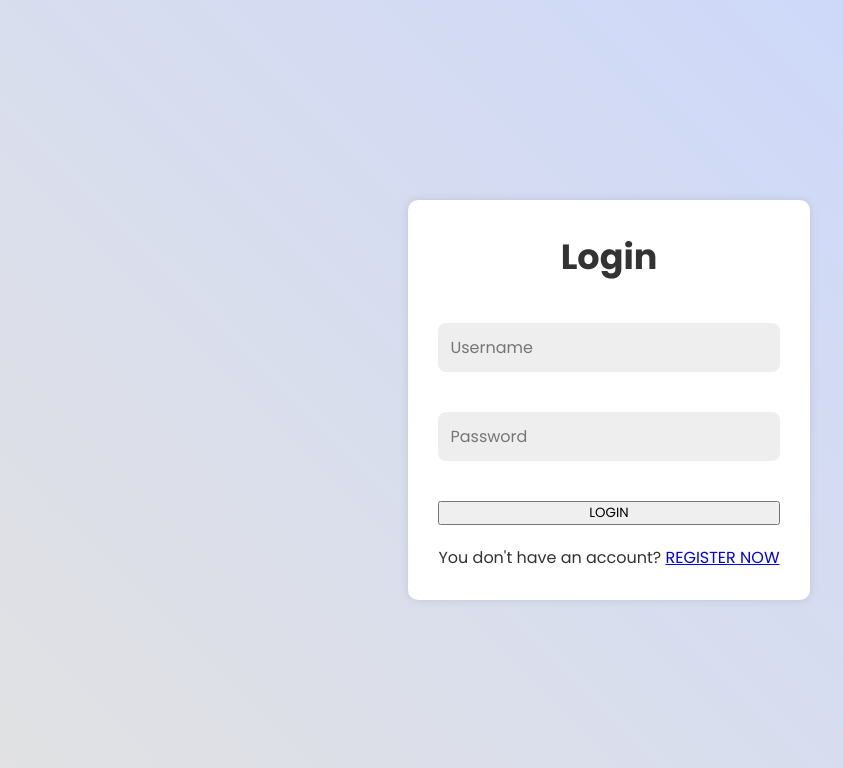
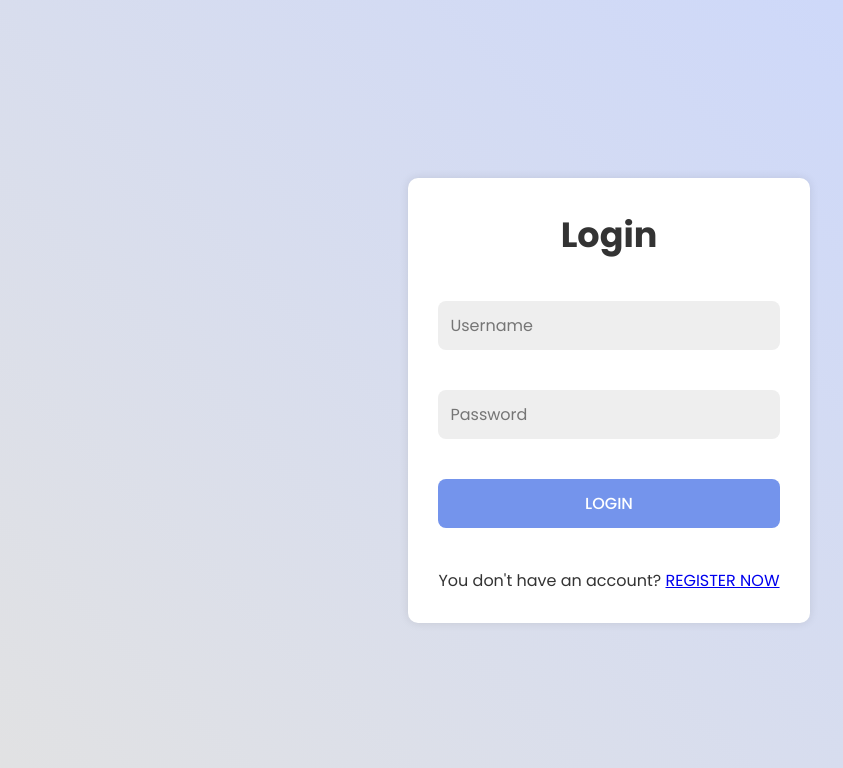
Before and after one commit to NelMatrix743/django-auth-samples, a Django app: page /accounts/login/ in a window 1280 px wide. Shown: the top 768 px of the page, without its empty margins (31-874 px from the left). Run offline with Django 5.2, Linux system fonts and the light colour scheme.

Commit message:
implement styles for button

```diff
--- a/papaya_platform/static/css/login.css
+++ b/papaya_platform/static/css/login.css
@@ -27,3 +27,17 @@ input {
     color: var(--input-foreground-color);
     margin-bottom: 20px;
 }
+
+button {
+    width: 100%;
+    padding: 12px;
+    background: var(--button-background-color);
+    border: none;
+    border-radius: var(--button-border-radius);
+    cursor: var(--button-hover-cursor);
+    font-size: var(--button-font-size);
+    color: var(--button-foreground-color);
+    font-weight: var(--button-font-weight);
+    margin-bottom: 20px;
+    transition: var(--button-transition-time);
+}
```
Also changed, not shown: papaya_platform/apps/accounts/templates/accounts/register.html (+12 -0 lines).
